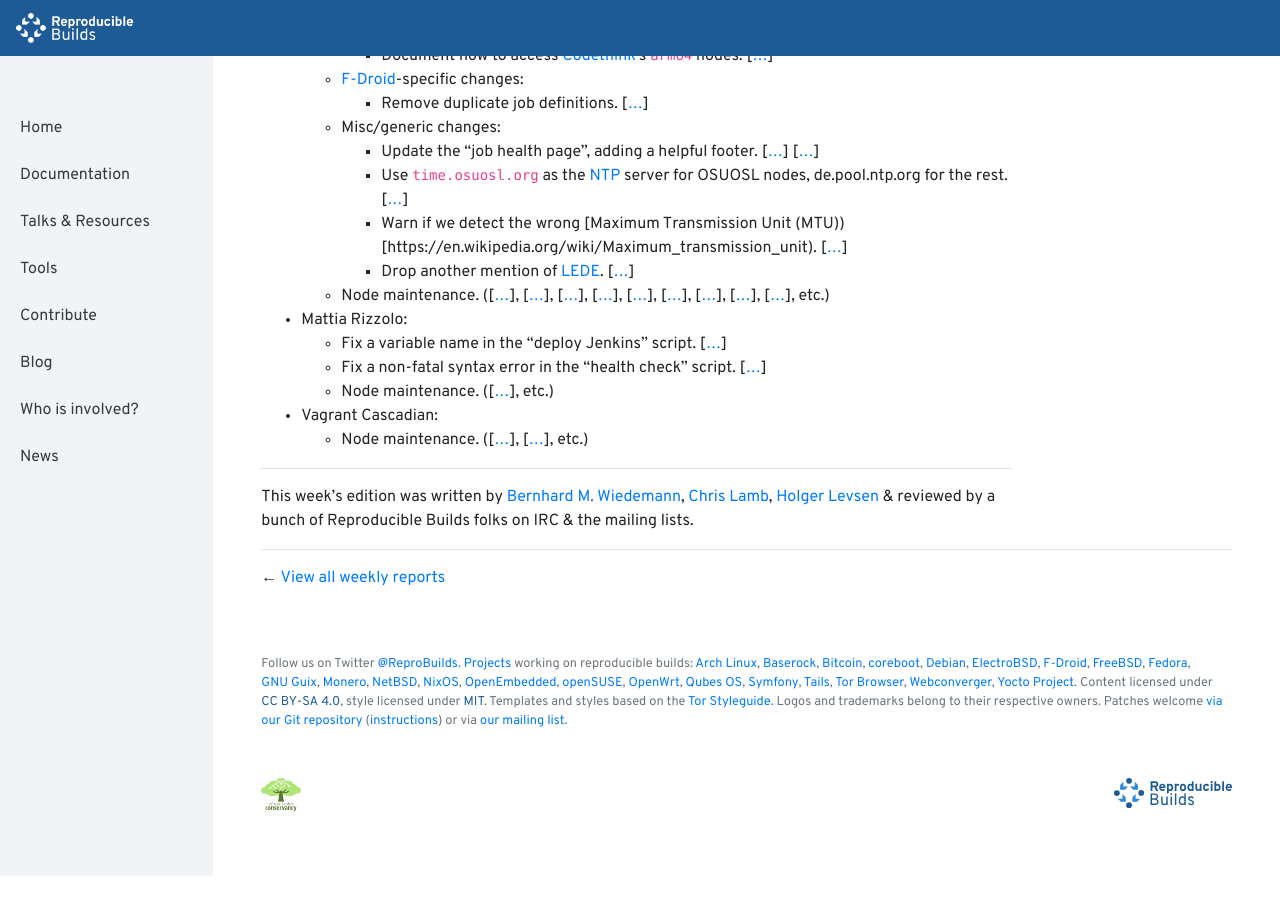
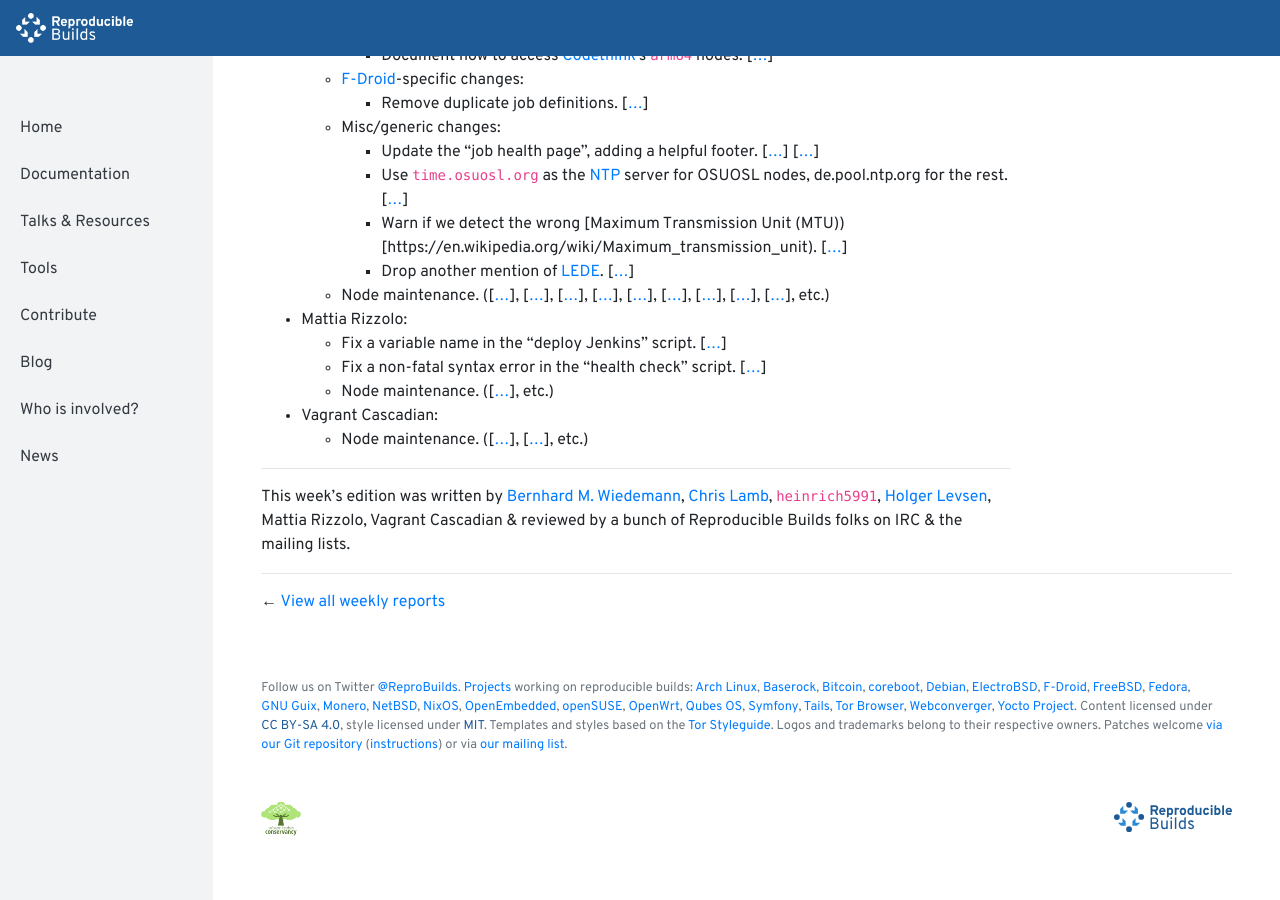
Before and after one commit to prototypefund/reproducible-website, a Jekyll site: the page built from _blog/posts/195.md, in a window 1280 px wide and 900 px high, scrolled down 2783 px. Built offline with Jekyll 4.4.1, drawn with Linux system fonts in a browser that asks for light colours; before the commit the page ends 3659 px from its top, so only the background shows below that.

Commit message:
195: Update authors.

```diff
--- a/_blog/posts/195.md
+++ b/_blog/posts/195.md
@@ -103,4 +103,4 @@
 
 ---
 
-This week's edition was written by [Bernhard M. Wiedemann](https://lizards.opensuse.org/author/bmwiedemann/), [Chris Lamb](https://chris-lamb.co.uk/), [Holger Levsen](http://layer-acht.org/thinking/) & reviewed by a bunch of Reproducible Builds folks on IRC & the mailing lists.
+This week's edition was written by [Bernhard M. Wiedemann](https://lizards.opensuse.org/author/bmwiedemann/), [Chris Lamb](https://chris-lamb.co.uk/), `heinrich5991`, [Holger Levsen](http://layer-acht.org/thinking/), Mattia Rizzolo, Vagrant Cascadian & reviewed by a bunch of Reproducible Builds folks on IRC & the mailing lists.
```
